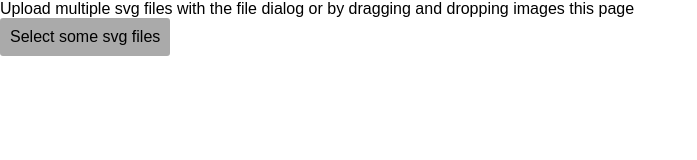
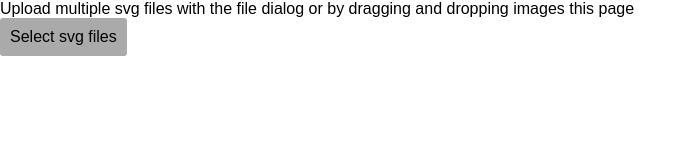
Before and after one commit to wsvdmeer/svgtovectordrawable, a website: page public/index.html in a window 1280 px wide. Shown: the whole page, without its empty margins (0-697 px from the left). Drawn offline with Linux system fonts and the light colour scheme.

Commit message:
removed unused packages

```diff
--- a/package.json
+++ b/package.json
@@ -15,7 +15,6 @@
   "license": "ISC",
   "dependencies": {
     "express": "^4.17.1",
-    "nodemon": "^2.0.4",
     "svg2vectordrawable": "^2.6.25"
   },
   "engines": {
--- a/public/index.html
+++ b/public/index.html
@@ -82,7 +82,7 @@
     <form class="form">
       <p>Upload multiple svg files with the file dialog or by dragging and dropping images this page</p>
       <input type="file" id="fileElem" multiple accept=".svg" onchange="handleFiles(this.files)">
-      <label class="button" for="fileElem">Select some svg files</label>
+      <label class="button" for="fileElem">Select svg files</label>
     </form>
     <ul id="gallery"></ul>
     <ul id="results"></ul>
```
Also changed, not shown: README.md, 1 other file.
